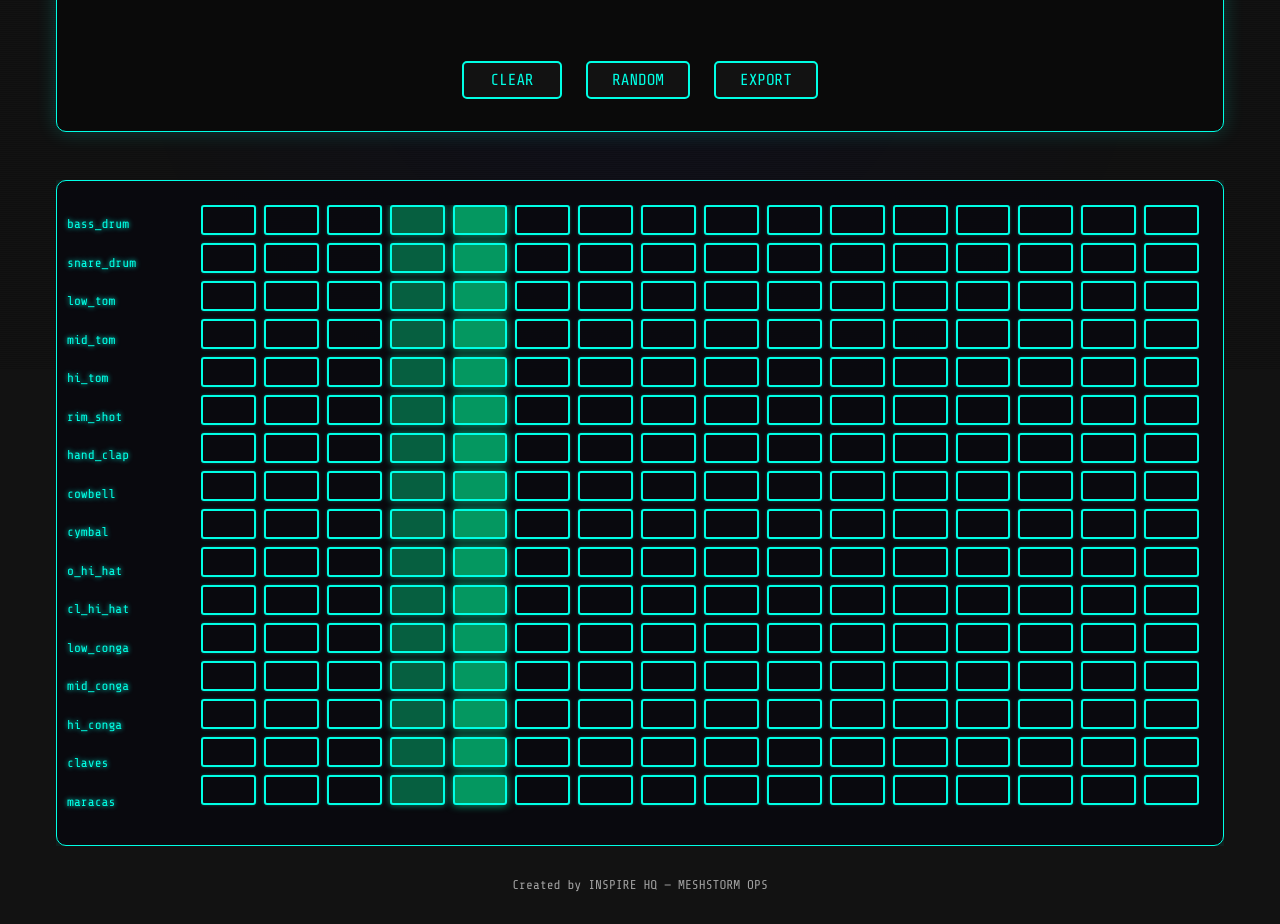
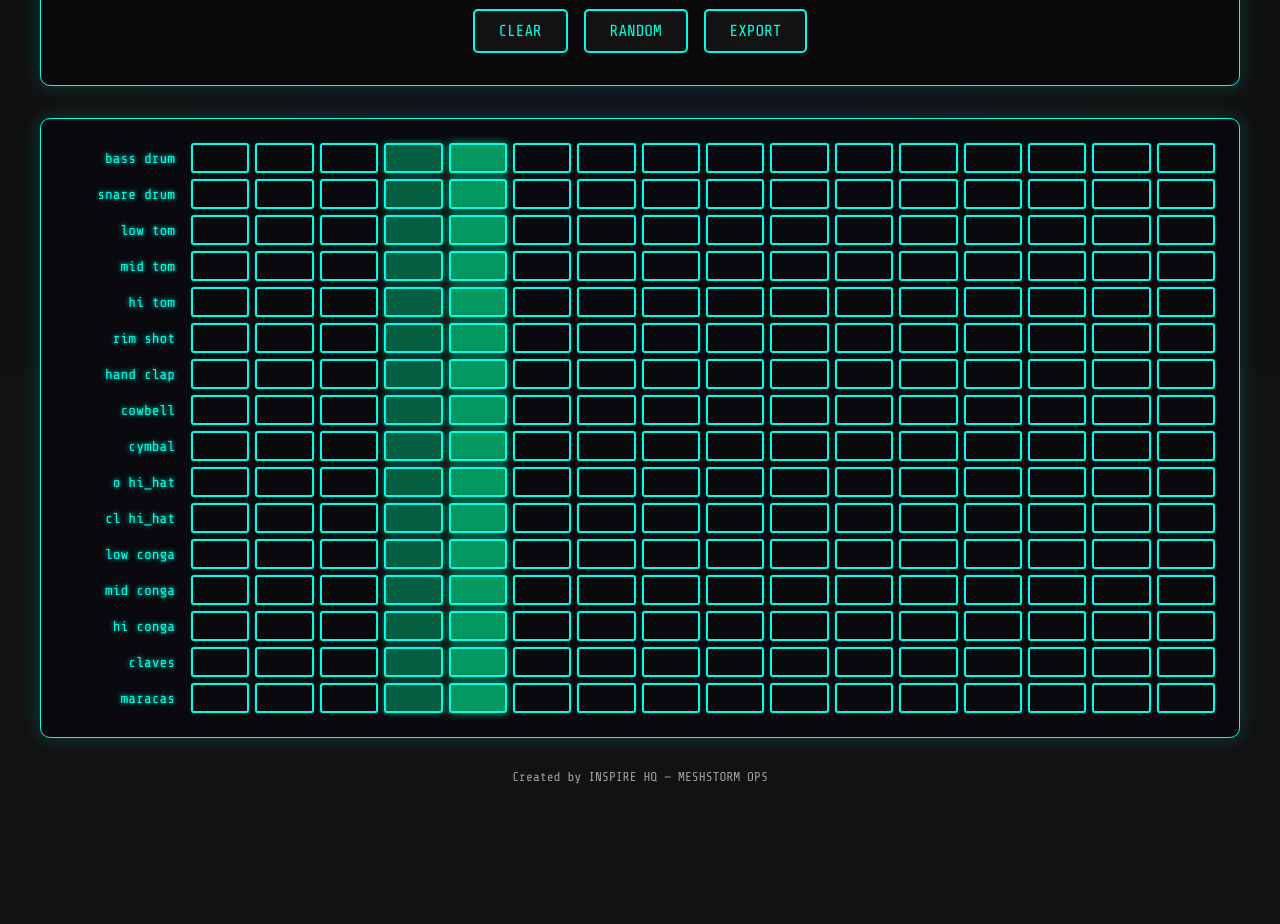
Before and after one commit to officialinspire/inspirebeatmachine, a plain HTML site: page index.html in a window 1280 px wide. Shown: the part 431-1355 px from the top of the page. After the commit the page ends 1235 px from the top, so only its background shows below. Drawn offline with nearby package versions, Linux system fonts and the light colour scheme.

Commit message:
Update index.html

```diff
--- a/index.html
+++ b/index.html
@@ -36,8 +36,8 @@
             display: flex;
             flex-direction: column;
             align-items: center;
-            overflow-x: hidden;
             position: relative;
+            padding: 20px;
         }
 
         body:before {
@@ -68,10 +68,8 @@
             display: flex;
             flex-direction: column;
             align-items: center;
-            padding: 2rem 1rem;
             width: 100%;
             max-width: 1200px;
-            margin: 0 auto;
         }
 
         .app-title {
@@ -80,6 +78,7 @@
             text-shadow: 0 0 15px var(--primary-color);
             margin-bottom: 2rem;
             letter-spacing: 2px;
+            text-align: center;
         }
 
         /* Control Panel */
@@ -130,7 +129,6 @@
             background: var(--bg-light);
             border-radius: 3px;
             outline: none;
-            position: relative;
         }
 
         .tempo-slider::-webkit-slider-thumb {
@@ -171,14 +169,12 @@
         }
 
         /* Control Buttons */
-        .button-controls {
+        .controls-row {
             display: flex;
-            gap: 1.5rem;
-            margin-top: 1rem;
-        }
-
-        .play-control {
-            margin-bottom: 1.5rem;
+            gap: 1rem;
+            flex-wrap: wrap;
+            justify-content: center;
+            align-items: center;
         }
 
         .control-button {
@@ -186,11 +182,11 @@
             color: var(--primary-color);
             border: 2px solid var(--primary-color);
             border-radius: 5px;
-            padding: 0.5rem 1.5rem;
+            padding: 0.7rem 1.5rem;
             font-size: 1rem;
             cursor: pointer;
             transition: all 0.2s ease;
-            min-width: 100px;
+            min-width: 80px;
             text-align: center;
             font-family: 'Share Tech Mono', monospace;
         }
@@ -208,108 +204,66 @@
             align-items: center;
             justify-content: center;
             font-size: 1.5rem;
+            padding: 0;
         }
 
-        /* Beat Grid and Labels */
-        .beat-container {
+        /* Beat Grid */
+        .beat-grid-container {
             width: 100%;
-            display: flex;
-            margin-top: 1rem;
-            position: relative;
-            overflow-x: auto;
-        }
-
-        .instrument-scroll {
-            display: flex;
-            width: 100%;
-            max-width: 100%;
-            overflow-x: auto;
             border-radius: 10px;
             background: var(--grid-bg);
             border: 1px solid var(--primary-color);
             box-shadow: 0 0 20px rgba(0, 255, 229, 0.2);
             padding: 1.5rem;
-            position: relative;
+            overflow-x: auto;
         }
 
-        .instrument-labels {
-            display: flex;
-            flex-wrap: nowrap;
-            position: absolute;
-            left: 10px;
-            top: 0;
-            bottom: 0;
-            width: 120px;
-            z-index: 10;
-        }
-
-        .instrument-column {
-            display: flex;
-            flex-direction: column;
-            min-width: 120px;
-            justify-content: space-around;
-            padding: 1.5rem 0;
+        .beat-grid {
+            display: grid;
+            grid-template-columns: 120px repeat(16, minmax(40px, 1fr));
+            gap: 6px;
+            min-width: 900px;
         }
 
         .instrument-label {
             color: var(--primary-color);
             text-shadow: 0 0 5px var(--primary-color);
-            height: 30px;
             display: flex;
             align-items: center;
-            font-size: 0.8rem;
-            white-space: nowrap;
+            font-size: 0.9rem;
+            padding-right: 10px;
+            justify-content: flex-end;
         }
 
-        .grid-wrapper {
-            margin-left: 120px;
-            flex: 1;
-            overflow-x: auto;
-            padding-bottom: 1rem;
+        .beat-row {
+            display: contents;
         }
 
-        .grid {
-            display: grid;
-            grid-template-columns: repeat(16, minmax(40px, 1fr));
-            grid-auto-rows: 30px;
-            gap: 8px;
-            min-width: 800px;
-        }
-
-        .grid button {
+        .beat-cell {
+            height: 30px;
             background: transparent;
             border: 2px solid var(--primary-color);
-            padding: 0;
-            position: relative;
-            outline: none;
             border-radius: 3px;
+            cursor: pointer;
             transition: all 0.2s ease;
             box-shadow: 0 0 3px rgba(0, 255, 229, 0.3);
         }
 
-        .grid button:hover {
+        .beat-cell:hover {
             background: var(--button-hover);
         }
 
-        .grid button.on {
+        .beat-cell.on {
             background: var(--button-active);
             box-shadow: 0 0 8px var(--primary-color);
         }
 
-        .grid button.on:hover {
-            background: rgba(0, 255, 229, 0.8);
-        }
-
-        .grid button.ticked {
+        .beat-cell.ticked {
             background: var(--button-ticked);
             box-shadow: 0 0 12px var(--button-ticked);
         }
 
-        .grid button.ticked:hover {
-            background: rgba(0, 255, 157, 0.8);
-        }
-
-        .inspired-by {
+        .credits {
             margin-top: 2rem;
             font-size: 0.8rem;
             color: rgba(255, 255, 255, 0.6);
@@ -326,19 +280,31 @@
                 width: 250px;
             }
 
-            .button-controls {
-                flex-wrap: wrap;
-                justify-content: center;
+            .tempo-display {
+                font-size: 2.5rem;
+            }
+
+            .app-title {
+                font-size: 2rem;
             }
         }
 
         @media (max-width: 768px) {
-            .app-title {
-                font-size: 2rem;
+            .beat-grid-container {
+                padding: 1rem 0.5rem;
+            }
+
+            .beat-grid {
+                min-width: 700px;
+            }
+
+            .instrument-label {
+                font-size: 0.8rem;
             }
 
             .tempo-display {
-                font-size: 2.5rem;
+                font-size: 2rem;
+                min-width: 100px;
             }
         }
     </style>
@@ -361,13 +327,13 @@
                 </div>
             </div>
 
-            <div class="play-control">
+            <div class="controls-row">
                 <button id="play-pause" class="control-button">
                     <span class="pause-icon">❚❚</span>
                 </button>
             </div>
 
-            <div class="button-controls">
+            <div class="controls-row">
                 <button id="clear" class="control-button">CLEAR</button>
                 <button id="random" class="control-button">RANDOM</button>
                 <button id="export" class="control-button">EXPORT</button>
@@ -375,35 +341,11 @@
             </div>
         </div>
 
-        <div class="beat-container">
-            <div class="instrument-scroll">
-                <div class="instrument-labels">
-                    <div class="instrument-column">
-                        <div class="instrument-label">bass_drum</div>
-                        <div class="instrument-label">snare_drum</div>
-                        <div class="instrument-label">low_tom</div>
-                        <div class="instrument-label">mid_tom</div>
-                        <div class="instrument-label">hi_tom</div>
-                        <div class="instrument-label">rim_shot</div>
-                        <div class="instrument-label">hand_clap</div>
-                        <div class="instrument-label">cowbell</div>
-                        <div class="instrument-label">cymbal</div>
-                        <div class="instrument-label">o_hi_hat</div>
-                        <div class="instrument-label">cl_hi_hat</div>
-                        <div class="instrument-label">low_conga</div>
-                        <div class="instrument-label">mid_conga</div>
-                        <div class="instrument-label">hi_conga</div>
-                        <div class="instrument-label">claves</div>
-                        <div class="instrument-label">maracas</div>
-                    </div>
-                </div>
-                <div class="grid-wrapper">
-                    <div class="grid"></div>
-                </div>
-            </div>
+        <div class="beat-grid-container">
+            <div class="beat-grid" id="beat-grid"></div>
         </div>
 
-        <div class="inspired-by">
+        <div class="credits">
             Created by INSPIRE HQ — MESHSTORM OPS
         </div>
     </div>
@@ -449,12 +391,40 @@
           }
 
           // Initialize UI elements
-          var $grid = document.querySelector('.grid');
+          var $beatGrid = document.getElementById('beat-grid');
           var $tempoValue = document.getElementById('tempo-value');
           var $tempoSlider = document.getElementById('tempo-slider');
           var $tempoUp = document.getElementById('tempo-up');
           var $tempoDown = document.getElementById('tempo-down');
           var $playPause = document.getElementById('play-pause');
+
+          // Create beat grid with HTML structure
+          function createBeatGrid() {
+              for (var r = 0; r < sounds.length; r++) {
+                  var soundname = sounds[r].split('.')[0];
+
+                  // Create label cell
+                  var labelCell = document.createElement('div');
+                  labelCell.className = 'instrument-label';
+                  labelCell.textContent = soundname.replace('_', ' ');
+                  $beatGrid.appendChild(labelCell);
+
+                  // Create beat cells for this row
+                  for (var c = 0; c < TICKS; c++) {
+                      var beatCell = document.createElement('div');
+                      beatCell.className = 'beat-cell';
+                      beatCell.dataset.row = r;
+                      beatCell.dataset.col = c;
+                      beatCell.dataset.sound = soundname;
+
+                      beatCell.addEventListener('click', function() {
+                          this.classList.toggle('on');
+                      });
+
+                      $beatGrid.appendChild(beatCell);
+                  }
+              }
+          }
 
           // Function to play sound
           var playSound = function (index) {
@@ -499,34 +469,15 @@
             }
           };
 
-          // Create grid buttons
-          var slength = sounds.length;
-          var $button = document.createElement('button');
-          $button.classList.add('beat');
+          // Create the grid
+          createBeatGrid();
 
-          for (var r = 0; r < slength; r++) {
-            for (var c = 0; c < TICKS; c++) {
-              var _$button = $button.cloneNode(true);
-              if (c === 0) {
-                _$button.classList.add('first');
-              }
-              // add a class based on the instrument
-              var soundname = sounds[r].split('.')[0];
-              _$button.classList.add(soundname);
-              _$button.dataset.instrument = soundname;
-
-              _$button.addEventListener('click', function() {
-                this.classList.toggle('on');
-              }, false);
-              $grid.appendChild(_$button);
-            }
-          }
-
-          var $beats = document.querySelectorAll('.beat');
+          // Get all beat cells
+          var $beatCells = document.querySelectorAll('.beat-cell');
 
           // Clear grid
           var clearBeat = function() {
-            var $onbeats = document.querySelectorAll('.beat.on');
+            var $onbeats = document.querySelectorAll('.beat-cell.on');
             if (!$onbeats.length) return;
 
             for (var i = 0; i < $onbeats.length; i++) {
@@ -539,11 +490,12 @@
           var setRandomBeat = function() {
             clearBeat();
 
-            for (var r = 0; r < slength; r++) {
+            for (var r = 0; r < sounds.length; r++) {
               for (var c = 0; c < TICKS; c++) {
+                var cell = document.querySelector(`.beat-cell[data-row="${r}"][data-col="${c}"]`);
                 var num = Math.ceil(Math.random() * 100) % 3;
-                if (num === 0) {
-                  $beats[c + (r * TICKS)].classList.toggle('on');
+                if (num === 0 && cell) {
+                  cell.classList.add('on');
                 }
               }
             }
@@ -552,40 +504,29 @@
 
           // Export pattern as JSON
           var exportBeat = function () {
-            // create an object so we can jsonify it later
-            var exportData = {}
-            // for each row (sound)
-            sounds.forEach(function (sound) {
-              // get the soundname, without .wav
-              var soundname = sound.split('.')[0];
+            var exportData = {};
 
-              // create arrays
+            for (var r = 0; r < sounds.length; r++) {
+              var soundname = sounds[r].split('.')[0];
+              var cellsbuffer = Array(TICKS).fill(0);
+
+              for (var c = 0; c < TICKS; c++) {
+                var cell = document.querySelector(`.beat-cell[data-row="${r}"][data-col="${c}"]`);
+                if (cell && cell.classList.contains('on')) {
+                  cellsbuffer[c] = 1;
+                }
+              }
+
+              // Group cells in sets of 4
               var cellsgrouped = [];
-
-              // this will give us [0,0,0,0,0,0,0,0,0,0,0,0,0,0,0,0];
-              var cellsbuffer = Array.apply(null, Array(TICKS)).map(Number.prototype.valueOf,0);
-
-              // set the size of a group
               var groupsize = 4;
 
-              // select all of the cells in the beat maker by the current soundname
-              var cells = document.querySelectorAll(`.beat.${soundname}`);
+              for (var i = 0; i < cellsbuffer.length; i += groupsize) {
+                cellsgrouped.push(cellsbuffer.slice(i, i + groupsize));
+              }
 
-              // loop over the cells
-              for (var i=0; i<cells.length;i++) {
-                // if it's on, the value is 1
-                if (cells[i].classList.contains('on')) {
-                  cellsbuffer[i] = 1;
-                }
-              }
-              // group the cells in to sets
-              // this will give us [[0,0,0,0],[0,0,0,0],[0,0,0,0],[0,0,0,0]]
-              while (cellsbuffer.length > 0) {
-                cellsgrouped.push(cellsbuffer.splice(0, groupsize));
-              }
-              // update the object
               exportData[soundname] = cellsgrouped;
-            });
+            }
 
             // create json that can be downloaded
             var data_string = "data:text/json;charset=utf-8," + encodeURIComponent(JSON.stringify(exportData));
@@ -663,15 +604,15 @@
             var tickTime = 60000 / (BPM * 4); // Calculate time per tick based on BPM
 
             interval = requestInterval(function() {
-              for (var i = 0; i < slength; i++) {
-                var lastBeat = $beats[i * TICKS + lastTick];
-                var currentBeat = $beats[i * TICKS + currentTick];
+              for (var r = 0; r < sounds.length; r++) {
+                var lastCell = document.querySelector(`.beat-cell[data-row="${r}"][data-col="${lastTick}"]`);
+                var currentCell = document.querySelector(`.beat-cell[data-row="${r}"][data-col="${currentTick}"]`);
 
-                if (lastBeat) lastBeat.classList.remove('ticked');
-                if (currentBeat) {
-                    currentBeat.classList.add('ticked');
-                    if (currentBeat.classList.contains('on')) {
-                        playSound(i);
+                if (lastCell) lastCell.classList.remove('ticked');
+                if (currentCell) {
+                    currentCell.classList.add('ticked');
+                    if (currentCell.classList.contains('on')) {
+                        playSound(r);
                     }
                 }
               }
```
